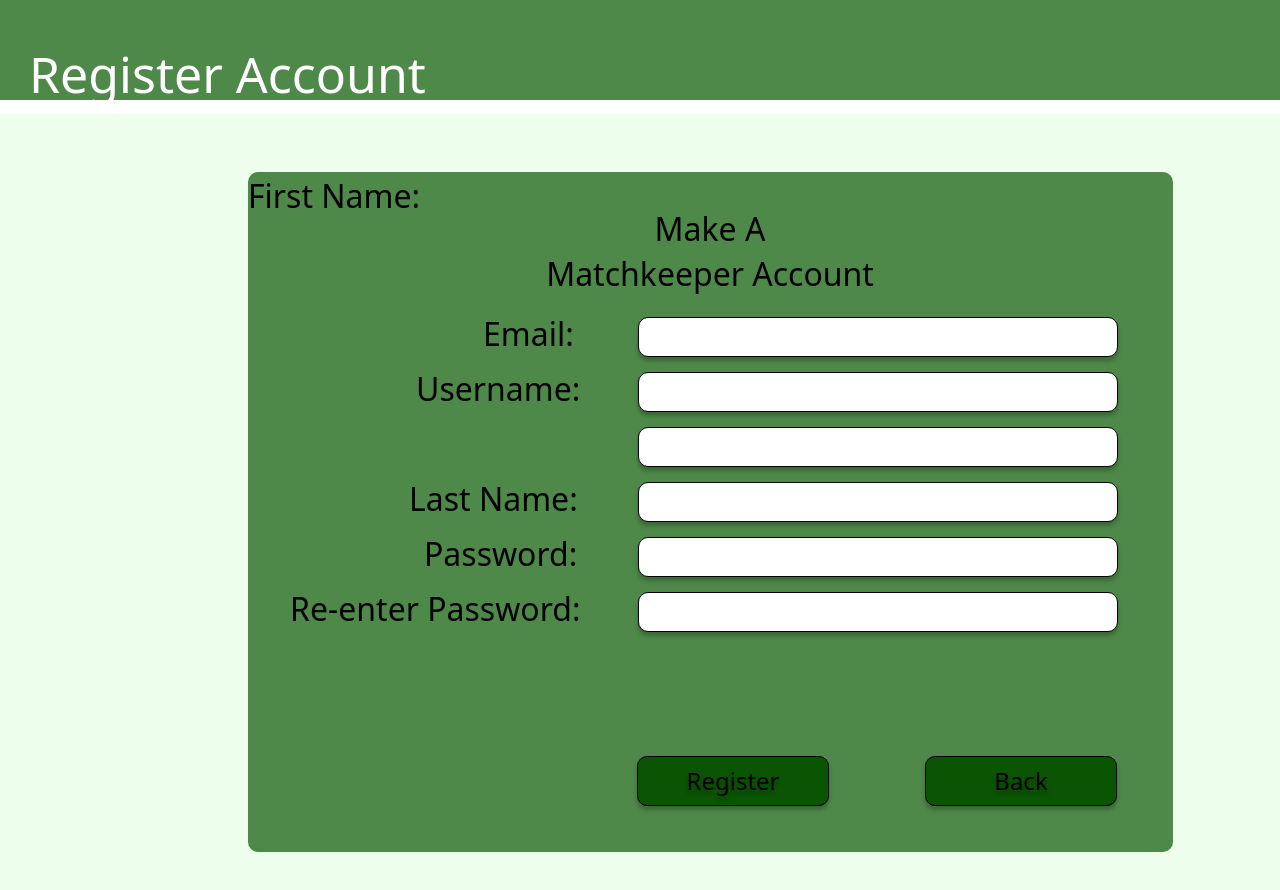
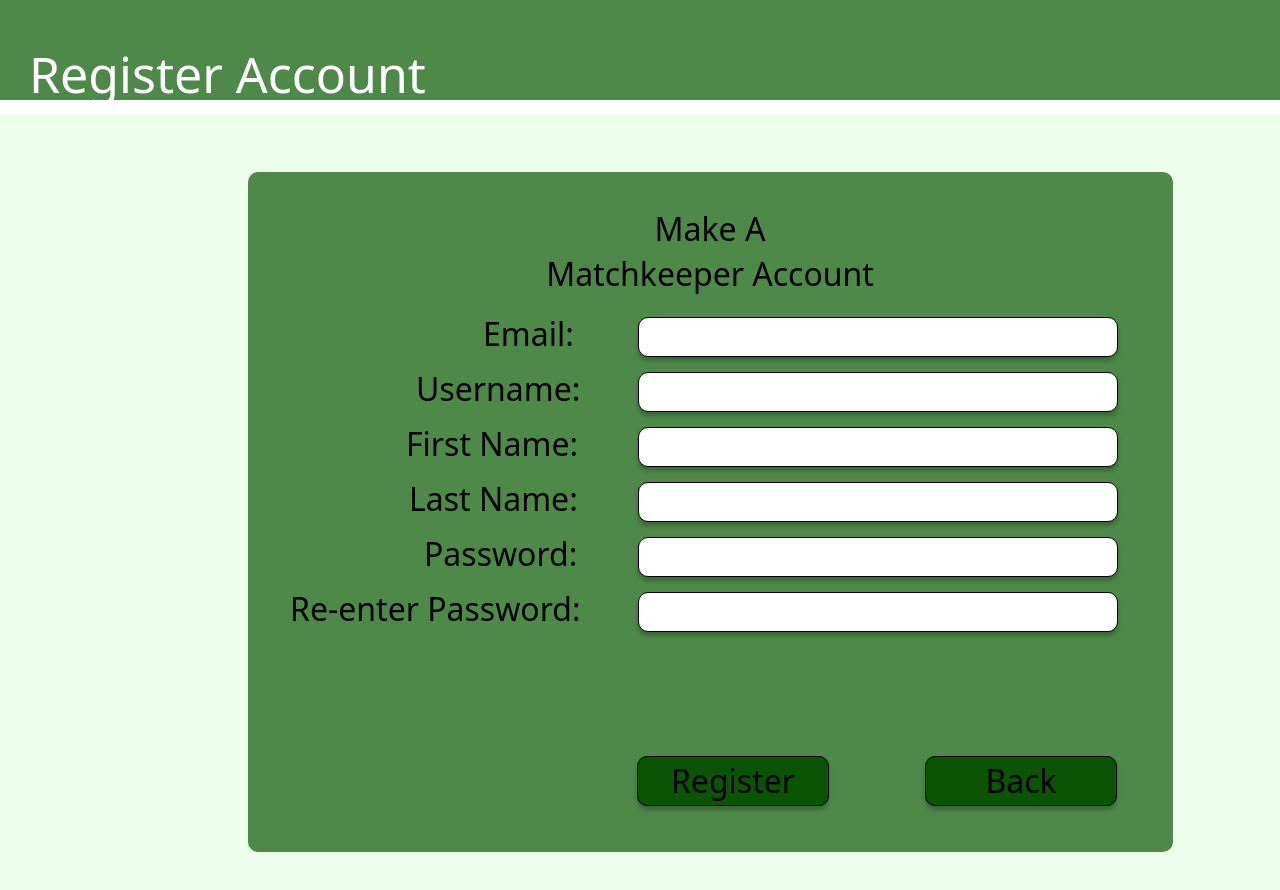
Before and after one commit to MatchKeeperMTG/matchkeeper_backend, a Next.js app in the folder frontend/: page /register in a window 1280 px wide. Shown: the top 890 px of the page. Built offline with nearby package versions, Linux system fonts and the light colour scheme.

Commit message:
reworked the screen to have the input boxes work properly and also to have the back button direct you to the login screen

```diff
--- a/frontend/src/app/register/page.jsx
+++ b/frontend/src/app/register/page.jsx
@@ -1,8 +1,18 @@
 'use client'
 
 import styles from './registerStyles.module.css'
+import registerAccountButton from './registerAccountButton';
 
 export default function registerPage() {
+
+    function registerAccount ()  {
+      //Fill in register user account here
+      console.log("blarg");
+    };
+
+  function navigateToLogin(){
+    //Fill in the return to login screen here
+  };
 
     return(
     <div className={styles.registerPage}>
@@ -10,13 +20,13 @@
         <div className={styles.headerIcon} />
         <div className={styles.registerAccount}>Register Account</div>
         <div className={styles.fieldframe}>
-    <div className={styles.emailBox}></div>
+    <input className={styles.emailBox}></input>
     <div className={styles.email}>Email:</div>
-    <div className={styles.usernameBox}></div>
+    <input className={styles.usernameBox}></input>
     <div className={styles.username}>Username:</div>
-    <div className={styles.passwordBox}></div>
+    <input className={styles.passwordBox}></input>
     <div className={styles.password}>Password:</div>
-    <div className={styles.reEnterPasswordBox}></div>
+    <input className={styles.reEnterPasswordBox}></input>
     <div className={styles.reEnterPassword}>Re-enter Password:</div>
     <div className={styles.makeAMatchkeeperContainer}>
       <span className={styles.makeAMatchkeeperContainer1}>
@@ -24,13 +34,17 @@
         <p className={styles.makeA}>Matchkeeper Account</p>
       </span>
     </div>
-    <div className={styles.registerbox}></div>
-    <div className={styles.register}>Register</div>
-    <div className={styles.fieldframeChild}></div>
-    <div className={styles.back}>Back</div>
-    <div className={styles.firstNameBox}></div>
-    <div className={styles.firsName}>First Name:</div>
-    <div className={styles.lastNameBox}  />
+    <button className={styles.registerbox} onClick={registerAccount}>Register</button>
+
+    {/* <div className={styles.register}>Register</div> */}
+
+    <a href='http://localhost:3000/'>
+      <button className={styles.backBox}>Back</button>
+    </a>
+    {/* <div className={styles.back}>Back</div> */}
+    <input className={styles.firstNameBox}></input>
+    <div className={styles.firstName}>First Name:</div>
+    <input className={styles.lastNameBox}></input>
     <div className={styles.lastName}>Last Name:</div>
         </div>
     </div>
--- /dev/null
+++ b/frontend/src/app/register/registerAccountButton.jsx
@@ -0,0 +1,8 @@
+import React from "react";
+import styles from "./registerStyles.module.css";
+
+ const registerbutton = (onClick,children) =>{
+    return (<button onClick={onClick}>{children}</button>);
+ }
+
+export default registerbutton;
--- a/frontend/src/app/register/registerStyles.module.css
+++ b/frontend/src/app/register/registerStyles.module.css
@@ -138,7 +138,7 @@
     height: 50px;
     text-shadow: 0px 4px 4px rgba(0, 0, 0, 0.25);
 }
-.fieldframeChild {
+.backBox {
     position: absolute;
     top: 584px;
     left: 677px;
@@ -149,6 +149,7 @@
     box-sizing: border-box;
     width: 192px;
     height: 50px;
+    text-align: center;
 }
 .back {
     position: absolute;
```
